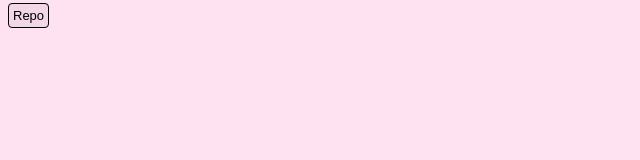
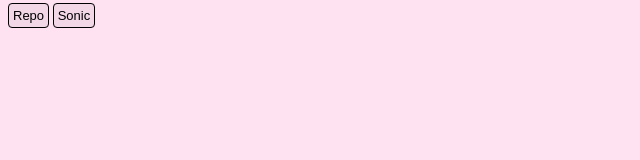
Before and after one commit to MainScript/PRIMA_SS23, a plain HTML site: page Steckbrief/steckbrief.htm in a window 1280 px wide. Shown: the full height of the page, 0-640 px from the left. Drawn offline with Linux system fonts and the light colour scheme.

Commit message:
feat(steckbrief): add link to sonic

```diff
--- a/Steckbrief/steckbrief.htm
+++ b/Steckbrief/steckbrief.htm
@@ -27,5 +27,6 @@ body {
 </head>
 <body>
 	<a href="https://github.com/MainScript/PRIMA_SS23" class="link">Repo</a>
+	<a href="https://mainscript.github.io/PRIMA_SS23/" class="link">Sonic</a>
 </body>
 </html>
```
